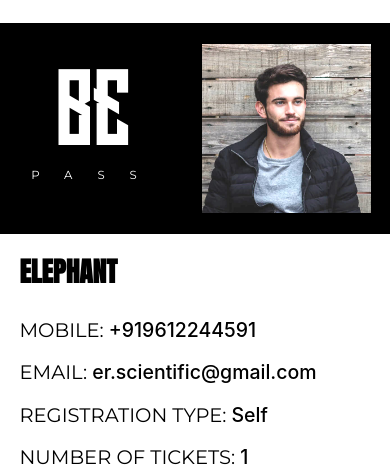
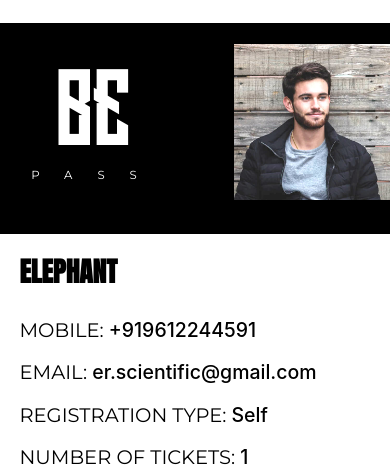
Before and after one commit to 4mitabh4/stackhack, a Django app: page /manager/profile/56/ in a window 390 px wide. Shown: the part 146-614 px from the top of the page. Run offline with Django 3.2, Linux system fonts and the light colour scheme; a user stored in the database is signed in; data comes from the database, SQL or seed files in the repository; some libraries are stand-ins or nearby versions.

Commit message:
Update admin_profile.css

```diff
--- a/static/css/admin_profile.css
+++ b/static/css/admin_profile.css
@@ -1,5 +1,6 @@
 @import url('https://fonts.googleapis.com/css2?family=Montserrat:ital,wght@0,100;0,200;0,300;0,400;0,500;0,600;0,700;0,800;0,900;1,100;1,200;1,300;1,400;1,500;1,600;1,700;1,800;1,900&display=swap');
 @import url('https://fonts.googleapis.com/css2?family=Anton&display=swap');
+
 
 body{
     margin: 0;
@@ -63,7 +64,7 @@ body{
  #phn{
     top: 35%;
     left: 5%;
-    font-size: 5vh;
+    font-size: 3vh;
     height: auto;
     position: absolute;
 
@@ -77,7 +78,7 @@ body{
  #email{
     top: 42%;
     left: 5%;
-    font-size: 5vh;
+    font-size: 3vh;
     height: auto;
     position: absolute;
 
@@ -95,7 +96,7 @@ body{
  #reg{
     top: 49%;
     left: 5%;
-    font-size: 5vh;
+    font-size: 3vh;
     height: auto;
     position: absolute;
 
@@ -108,7 +109,7 @@ body{
  #not{
     top: 56%;
     left: 5%;
-    font-size: 5vh;
+    font-size: 3vh;
     height: auto;
     position: absolute;
 
@@ -119,13 +120,13 @@ body{
     font-family: montserrat,'sans-serif';
  }
  #idp{
-     height: 50vh;
-     width: auto;
+     height: auto;
+     width: 20vw;
      position: absolute;
-    top: 25%;
+    top: 30%;
     background: rgb(0, 0, 0);
     z-index: 8;
-    right: 5%;
+    right: 0%;
 
  }
  #blk{
@@ -235,13 +236,14 @@ body{
          width: 100vw;
       }
       #idp{
-         height: 20vh;
-         width: auto;
+         height: auto;
+         min-height: 10vh;
+         width: 40vw;
          position: absolute;
         top: 22.5%;
         background: rgb(0, 0, 0);
         z-index: 8;
-        right: 5%;
+        right: 0%;
 
      }
      #pass{
```
